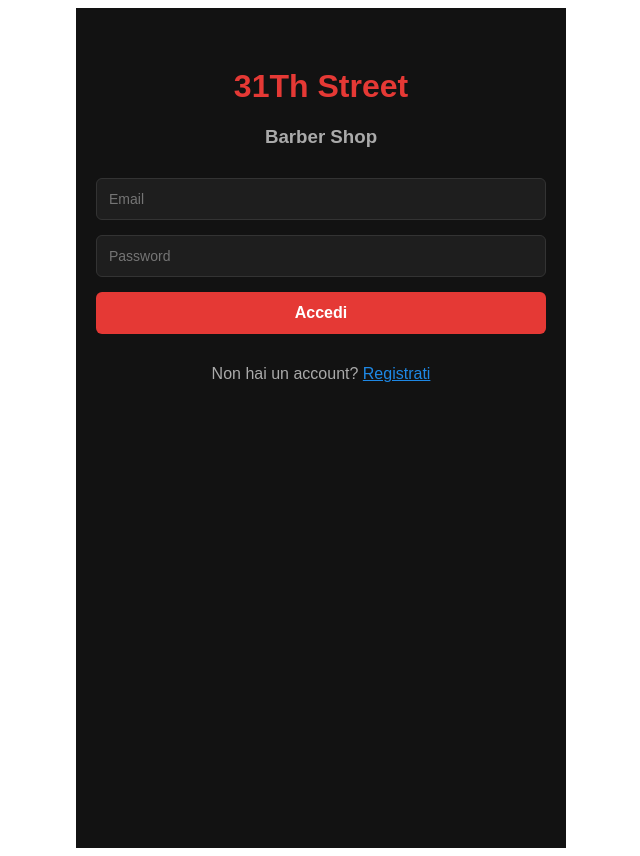
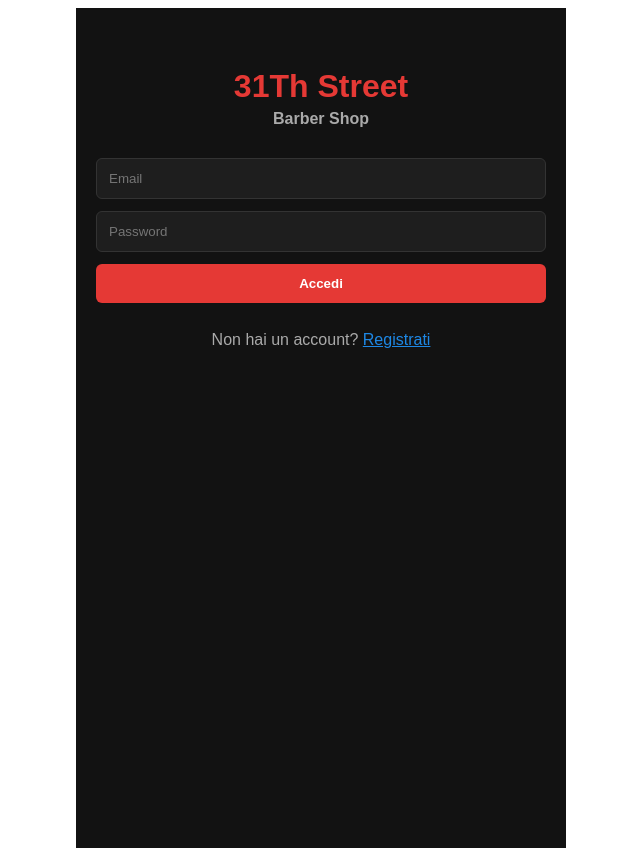
Before and after one commit to SparanoAnto/codespace-react, a React (Vite) app: page / in a window 1280 px wide. Shown: the whole page, without its empty margins (319-959 px from the left). Built offline with nearby package versions, Linux system fonts and the light colour scheme; no server answers.

Commit message:
Update App.jsx

```diff
--- a/src/App.jsx
+++ b/src/App.jsx
@@ -1,32 +1,26 @@
 import React, { useState, useEffect } from 'react'
 import { supabase } from './supabaseClient'
+import { Auth } from './components/Auth'
+import { BookingView } from './components/BookingView'
+import { Navigation } from './components/Navigation'
 
-// COLORI BRAND: Nero #121212, Rosso #E53935, Blu #1E88E5, Bianco #FFFFFF
 export default function App() {
   const [session, setSession] = useState(null)
   const [profile, setProfile] = useState(null)
   const [loading, setLoading] = useState(true)
-  const [activeTab, setActiveTab] = useState('services') // 'info', 'services', 'appointments', 'profile', 'admin'
+  const [activeTab, setActiveTab] = useState('services')
 
-  // Stati Form Auth
-  const [isRegistering, setIsRegistering] = useState(false)
-  const [email, setEmail] = useState('')
-  const [password, setPassword] = useState('')
-  const [firstName, setFirstName] = useState('')
-  const [lastName, setLastName] = useState('')
-  const [phone, setPhone] = useState('')
-  const [age, setAge] = useState('')
-  const [authError, setAuthError] = useState('')
+  const [services, setServices] = useState([])
+  const [barbers, setBarbers] = useState([])
 
+  // Gestione Sessione Supabase
   useEffect(() => {
-    // 1. Controlla la sessione attiva
     supabase.auth.getSession().then(({ data: { session } }) => {
       setSession(session)
       if (session) fetchProfile(session.user.id)
       else setLoading(false)
     })
 
-    // 2. Ascolta i cambiamenti di stato Auth (login/logout)
     const { data: { subscription } } = supabase.auth.onAuthStateChange((_event, session) => {
       setSession(session)
       if (session) fetchProfile(session.user.id)
@@ -39,166 +33,83 @@ export default function App() {
     return () => subscription.unsubscribe()
   }, [])
 
+  // Caricamento Dati Salone
+  useEffect(() => {
+    if (session && profile?.is_approved) {
+      loadSaloneData()
+    }
+  }, [session, profile])
+
   async function fetchProfile(userId) {
     try {
-      const { data, error } = await supabase
-        .from('profiles')
-        .select('*')
-        .eq('id', userId)
-        .single()
-
-      if (error) throw error
+      const { data } = await supabase.from('profiles').select('*').eq('id', userId).single()
       setProfile(data)
     } catch (err) {
-      console.error("Errore profilo:", err.message)
+      console.error(err.message)
     } finally {
       setLoading(false)
     }
   }
 
-  // Gestione Login
-  async function handleLogin(e) {
-    e.preventDefault()
-    setAuthError('')
-    setLoading(true)
-    const { error } = await supabase.auth.signInWithPassword({ email, password })
-    if (error) setAuthError(error.message)
-    setLoading(false)
-  }
-
-  // Gestione Registrazione
-  async function handleRegister(e) {
-    e.preventDefault()
-    setAuthError('')
-    setLoading(true)
-
-    // Registrazione Utente Auth
-    const { data: authData, error: signUpError } = await supabase.auth.signUp({ email, password })
-
-    if (signUpError) {
-      setAuthError(signUpError.message)
-      setLoading(false)
-      return
-    }
-
-    if (authData?.user) {
-      // Inserimento dettagli Profilo
-      const { error: profileError } = await supabase.from('profiles').insert([{
-        id: authData.user.id,
-        first_name: firstName,
-        last_name: lastName,
-        phone,
-        age: parseInt(age) || null,
-        email,
-        role: 'client',
-        is_approved: false
-      }])
-
-      if (profileError) setAuthError(profileError.message)
-      else alert("Registrazione effettuata! Controlla la mail per confermare il link e attendi l'approvazione del salone.")
-    }
-    setLoading(false)
+  async function loadSaloneData() {
+    const { data: sData } = await supabase.from('services').select('*')
+    const { data: bData } = await supabase.from('barbers').select('*').eq('is_active', true)
+    if (sData) setServices(sData)
+    if (bData) setBarbers(bData)
   }
 
   if (loading) {
+    return <div style={{ backgroundColor: '#121212', color: '#E53935', height: '100vh', display: 'flex', justifyContent: 'center', alignItems: 'center' }}>Caricamento 31Th Street...</div>
+  }
+
+  // 1. Schermata Autenticazione (se non loggato)
+  if (!session) return <Auth />
+
+  // 2. Schermata Account Non Approvato
+  if (profile && !profile.is_approved && profile.role !== 'admin') {
     return (
-      <div style={{ backgroundColor: '#121212', color: '#FFF', height: '100vh', display: 'flex', justifyContent: 'center', alignItems: 'center', fontFamily: 'sans-serif' }}>
-        Caricamento 31Th Street...
+      <div style={{ backgroundColor: '#121212', color: '#FFF', height: '100vh', padding: '30px', textAlign: 'center', display: 'flex', flexDirection: 'column', justifyContent: 'center' }}>
+        <h2 style={{ color: '#E53935' }}>Account in Attesa</h2>
+        <p>Ciao <strong>{profile.first_name}</strong>, la tua registrazione è attiva. Un amministratore deve convalidare il tuo account prima che tu possa prenotare.</p>
+        <button onClick={() => supabase.auth.signOut()} style={{ marginTop: '20px', padding: '10px', background: 'transparent', border: '1px solid #E53935', color: '#E53935', borderRadius: '6px', cursor: 'pointer' }}>Esci</button>
       </div>
     )
   }
 
-  // -------------------------------------------------------------
-  // VISTA: LOGIN / REGISTRAZIONE
-  // -------------------------------------------------------------
-  if (!session) {
-    return (
-      <div style={{ backgroundColor: '#121212', color: '#FFF', minHeight: '100vh', padding: '20px', fontFamily: 'sans-serif', maxWidth: '450px', margin: '0 auto' }}>
-        <h1 style={{ textAlign: 'center', color: '#E53935', marginTop: '40px' }}>31Th Street</h1>
-        <h3 style={{ textAlign: 'center', color: '#AAA', marginBottom: '30px' }}>Barber Shop</h3>
+  // 3. Vista Principale
+  return (
+    <div style={{ backgroundColor: '#121212', color: '#FFF', minHeight: '100vh', paddingBottom: '80px', maxWidth: '500px', margin: '0 auto', fontFamily: 'sans-serif' }}>
 
-        {authError && <div style={{ background: '#E53935', color: '#FFF', padding: '10px', borderRadius: '6px', marginBottom: '15px' }}>{authError}</div>}
-
-        {!isRegistering ? (
-          <form onSubmit={handleLogin} style={{ display: 'flex', flexDirection: 'column', gap: '15px' }}>
-            <input type="email" placeholder="Email" value={email} onChange={(e) => setEmail(e.target.value)} required style={inputStyle} />
-            <input type="password" placeholder="Password" value={password} onChange={(e) => setPassword(e.target.value)} required style={inputStyle} />
-            <button type="submit" style={btnPrimaryStyle}>Accedi</button>
-            <p style={{ textAlign: 'center', color: '#AAA' }}>
-              Non hai un account? <span onClick={() => setIsRegistering(true)} style={{ color: '#1E88E5', cursor: 'pointer', textDecoration: 'underline' }}>Registrati</span>
-            </p>
-          </form>
-        ) : (
-          <form onSubmit={handleRegister} style={{ display: 'flex', flexDirection: 'column', gap: '12px' }}>
-            <input type="text" placeholder="Nome" value={firstName} onChange={(e) => setFirstName(e.target.value)} required style={inputStyle} />
-            <input type="text" placeholder="Cognome" value={lastName} onChange={(e) => setLastName(e.target.value)} required style={inputStyle} />
-            <input type="number" placeholder="Età" value={age} onChange={(e) => setAge(e.target.value)} required style={inputStyle} />
-            <input type="tel" placeholder="Numero di Cellulare" value={phone} onChange={(e) => setPhone(e.target.value)} required style={inputStyle} />
-            <input type="email" placeholder="Email" value={email} onChange={(e) => setEmail(e.target.value)} required style={inputStyle} />
-            <input type="password" placeholder="Password" value={password} onChange={(e) => setPassword(e.target.value)} required style={inputStyle} />
-            <button type="submit" style={btnPrimaryStyle}>Crea Account</button>
-            <p style={{ textAlign: 'center', color: '#AAA' }}>
-              Hai già un account? <span onClick={() => setIsRegistering(false)} style={{ color: '#1E88E5', cursor: 'pointer', textDecoration: 'underline' }}>Accedi</span>
-            </p>
-          </form>
-        )}
-      </div>
-    )
-  }
-
-  // -------------------------------------------------------------
-  // VISTA: UTENTE IN ATTESA DI APPROVAZIONE ADMIN
-  // -------------------------------------------------------------
-  if (profile && !profile.is_approved && profile.role !== 'admin') {
-    return (
-      <div style={{ backgroundColor: '#121212', color: '#FFF', height: '100vh', padding: '30px', textAlign: 'center', fontFamily: 'sans-serif', display: 'flex', flexDirection: 'column', justifyContent: 'center' }}>
-        <h2 style={{ color: '#E53935' }}>Account in Attesa</h2>
-        <p style={{ color: '#CCC', lineHeight: '1.6' }}>
-          Ciao <strong>{profile.first_name}</strong>, la tua registrazione è stata ricevuta. Il proprietario del salone deve convalidare il tuo account prima che tu possa prenotare.
-        </p>
-        <button onClick={() => supabase.auth.signOut()} style={{ ...btnSecondaryStyle, marginTop: '20px' }}>Esci</button>
-      </div>
-    )
-  }
-
-  // -------------------------------------------------------------
-  // VISTA PRINCIPALE (APP APPROVATA)
-  // -------------------------------------------------------------
-  return (
-    <div style={{ backgroundColor: '#121212', color: '#FFF', minHeight: '100vh', paddingBottom: '70px', fontFamily: 'sans-serif', maxWidth: '500px', margin: '0 auto' }}>
-
-      {/* HEADER */}
+      {/* Header */}
       <div style={{ padding: '15px 20px', borderBottom: '1px solid #333', display: 'flex', justifyContent: 'space-between', alignItems: 'center' }}>
         <h2 style={{ color: '#E53935', margin: 0 }}>31Th Street</h2>
-        {profile?.role === 'admin' && (
-          <span style={{ background: '#1E88E5', padding: '4px 8px', borderRadius: '4px', fontSize: '12px', fontWeight: 'bold' }}>ADMIN</span>
-        )}
+        {profile?.role === 'admin' && <span style={{ background: '#1E88E5', padding: '4px 8px', borderRadius: '4px', fontSize: '12px', fontWeight: 'bold' }}>ADMIN</span>}
       </div>
 
-      {/* CONTENUTO SCHEDE (TAB) */}
+      {/* Contenuto dinamico */}
       <div style={{ padding: '20px' }}>
+        {activeTab === 'services' && (
+          <BookingView
+            services={services}
+            barbers={barbers}
+            userId={session.user.id}
+            onBookingSuccess={() => setActiveTab('appointments')}
+          />
+        )}
+
         {activeTab === 'info' && (
           <div>
             <h3>📍 Dove Siamo</h3>
             <p style={{ color: '#BBB' }}>Via 31Th Street, Napoli</p>
             <p style={{ color: '#BBB' }}>📞 Tel: +39 081 000000</p>
-            <p style={{ color: '#BBB' }}>🕒 Orari: Mar - Dom (8:30 - 19:00)</p>
-            <p style={{ color: '#E53935' }}>Chiuso il Lunedì</p>
-          </div>
-        )}
-
-        {activeTab === 'services' && (
-          <div>
-            <h3>✂️ Seleziona Servizi</h3>
-            <p style={{ color: '#AAA' }}>Scegli i servizi da prenotare per sbloccare il calendario.</p>
-            {/* Il modulo di selezione e calendario verrà integrato nello step successivo */}
+            <p style={{ color: '#E53935', fontWeight: 'bold' }}>Chiuso il Lunedì</p>
           </div>
         )}
 
         {activeTab === 'appointments' && (
           <div>
             <h3>📅 Le Tue Prenotazioni</h3>
-            <p style={{ color: '#AAA' }}>Nessuna prenotazione attiva al momento.</p>
+            <p style={{ color: '#AAA' }}>Qui vedrai lo storico dei tuoi appuntamenti.</p>
           </div>
         )}
 
@@ -208,76 +119,20 @@ export default function App() {
             <p><strong>Nome:</strong> {profile?.first_name} {profile?.last_name}</p>
             <p><strong>Email:</strong> {profile?.email}</p>
             <p><strong>Telefono:</strong> {profile?.phone}</p>
-            <button onClick={() => supabase.auth.signOut()} style={{ ...btnSecondaryStyle, marginTop: '20px' }}>Disconnettiti</button>
+            <button onClick={() => supabase.auth.signOut()} style={{ marginTop: '20px', width: '100%', padding: '10px', background: 'transparent', border: '1px solid #E53935', color: '#E53935', borderRadius: '6px', cursor: 'pointer' }}>Disconnettiti</button>
           </div>
         )}
 
         {activeTab === 'admin' && profile?.role === 'admin' && (
           <div>
-            <h3 style={{ color: '#1E88E5' }}>⚙️ Pannello Gestione Salone</h3>
-            <p style={{ color: '#AAA' }}>Gestione approvazioni e appuntamenti clienti.</p>
+            <h3 style={{ color: '#1E88E5' }}>⚙️ Pannello Admin</h3>
+            <p style={{ color: '#AAA' }}>Gestione approvazioni e appuntamenti.</p>
           </div>
         )}
       </div>
 
-      {/* BOTTOM NAVIGATION BAR */}
-      <div style={{ position: 'fixed', bottom: 0, left: 0, right: 0, backgroundColor: '#1E1E1E', borderTop: '1px solid #333', display: 'flex', justifyContent: 'space-around', padding: '10px 0', maxWidth: '500px', margin: '0 auto' }}>
-        <button onClick={() => setActiveTab('info')} style={navBtnStyle(activeTab === 'info')}>📍<br/>Info</button>
-        <button onClick={() => setActiveTab('services')} style={navBtnStyle(activeTab === 'services')}>✂️<br/>Prenota</button>
-        <button onClick={() => setActiveTab('appointments')} style={navBtnStyle(activeTab === 'appointments')}>📅<br/>I miei App.</button>
-        <button onClick={() => setActiveTab('profile')} style={navBtnStyle(activeTab === 'profile')}>👤<br/>Profilo</button>
-        {profile?.role === 'admin' && (
-          <button onClick={() => setActiveTab('admin')} style={navBtnStyle(activeTab === 'admin')}>⚙️<br/>Admin</button>
-        )}
-      </div>
-
+      {/* Barra di Navigazione */}
+      <Navigation activeTab={activeTab} setActiveTab={setActiveTab} isAdmin={profile?.role === 'admin'} />
     </div>
   )
 }
-
-// -------------------------------------------------------------
-// STILI inline PER MOBILE
-// -------------------------------------------------------------
-const inputStyle = {
-  width: '100%',
-  padding: '12px',
-  borderRadius: '6px',
-  border: '1px solid #333',
-  backgroundColor: '#1E1E1E',
-  color: '#FFF',
-  fontSize: '14px',
-  boxSizing: 'border-box'
-}
-
-const btnPrimaryStyle = {
-  width: '100%',
-  padding: '12px',
-  borderRadius: '6px',
-  border: 'none',
-  backgroundColor: '#E53935',
-  color: '#FFF',
-  fontWeight: 'bold',
-  fontSize: '16px',
-  cursor: 'pointer'
-}
-
-const btnSecondaryStyle = {
-  width: '100%',
-  padding: '10px',
-  borderRadius: '6px',
-  border: '1px solid #E53935',
-  backgroundColor: 'transparent',
-  color: '#E53935',
-  fontWeight: 'bold',
-  cursor: 'pointer'
-}
-
-const navBtnStyle = (isActive) => ({
-  background: 'none',
-  border: 'none',
-  color: isActive ? '#E53935' : '#888',
-  fontSize: '11px',
-  fontWeight: isActive ? 'bold' : 'normal',
-  cursor: 'pointer',
-  textAlign: 'center'
-})
```
